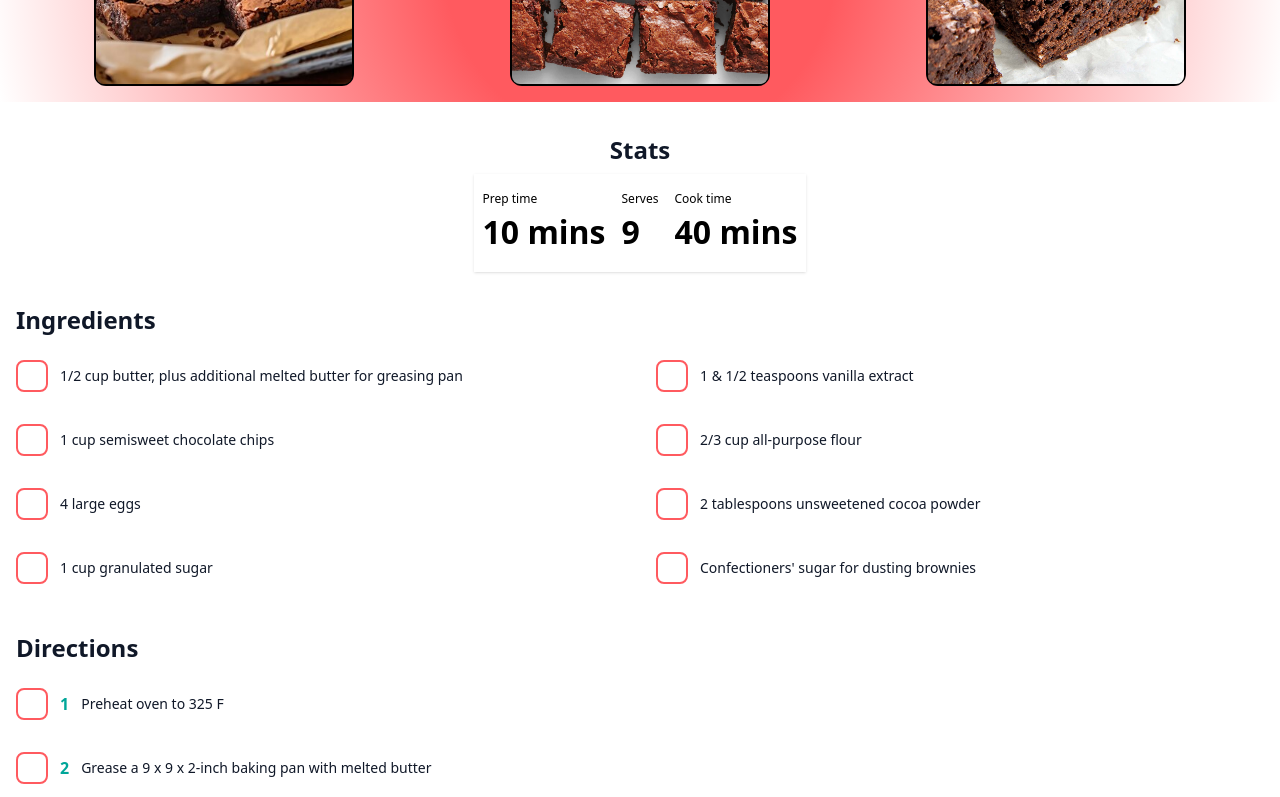
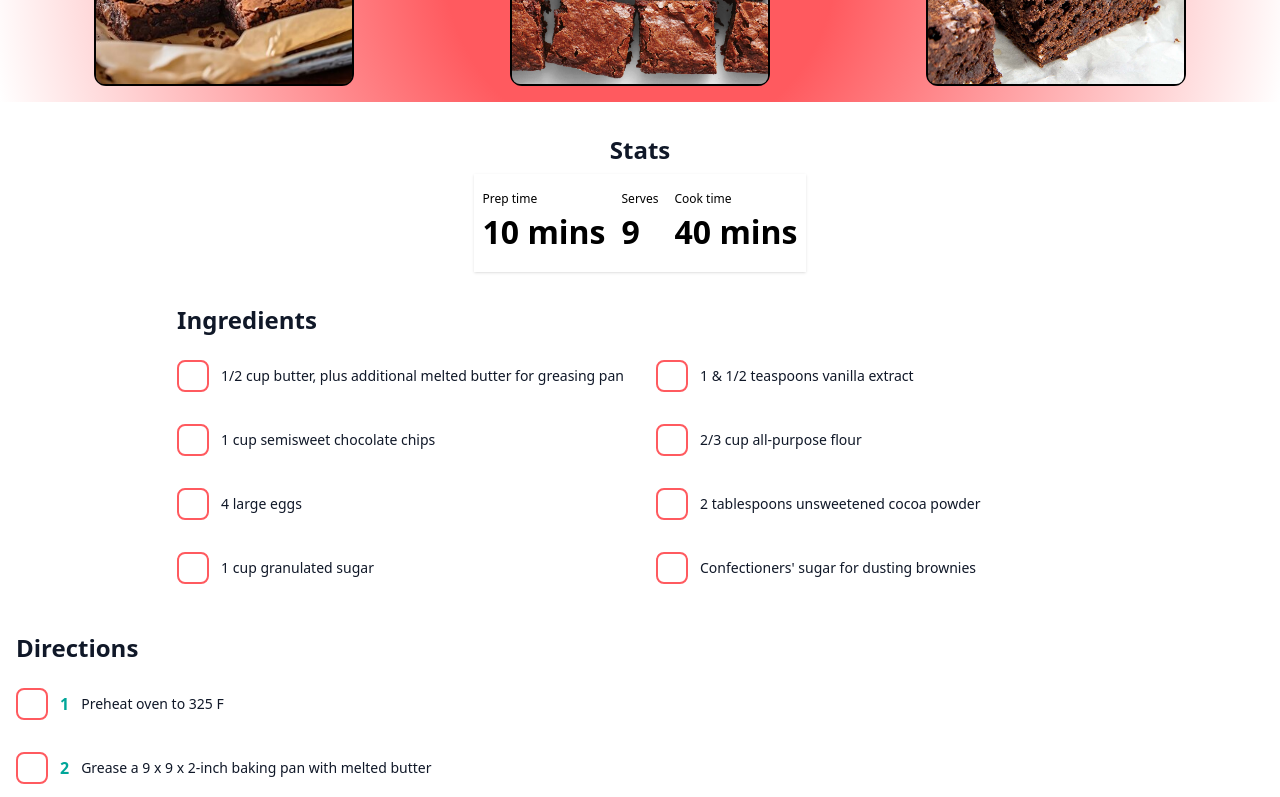
Before and after one commit to ArnauDavis/jsEasyEats, a React (Vite) app: page /recipe/brownies in a window 1280 px wide. Shown: the part 459-1256 px from the top of the page. Built offline with nearby package versions, Linux system fonts and the light colour scheme.

Commit message:
commit before switching branches

```diff
--- a/src/components/Recipe.jsx
+++ b/src/components/Recipe.jsx
@@ -80,7 +80,7 @@ function Recipe({scrollToTop}) {
       </div>
       </section>
 
-      <section className="px-4 flex flex-col">
+      <section className="px-4 flex flex-col mx-0 sm:mx-auto">
         <span className="text-left text-xl font-bold text-gray-900 sm:text-2xl pb-2">{t('recipe.text5')}</span>
           <ul className="lg:columns-2 lg:gap-8">
             {recipeData.ingredients.map((ingredient,index)=>(
```
Also changed, not shown: 1 other file (tests, documents, lock files or other folders).
